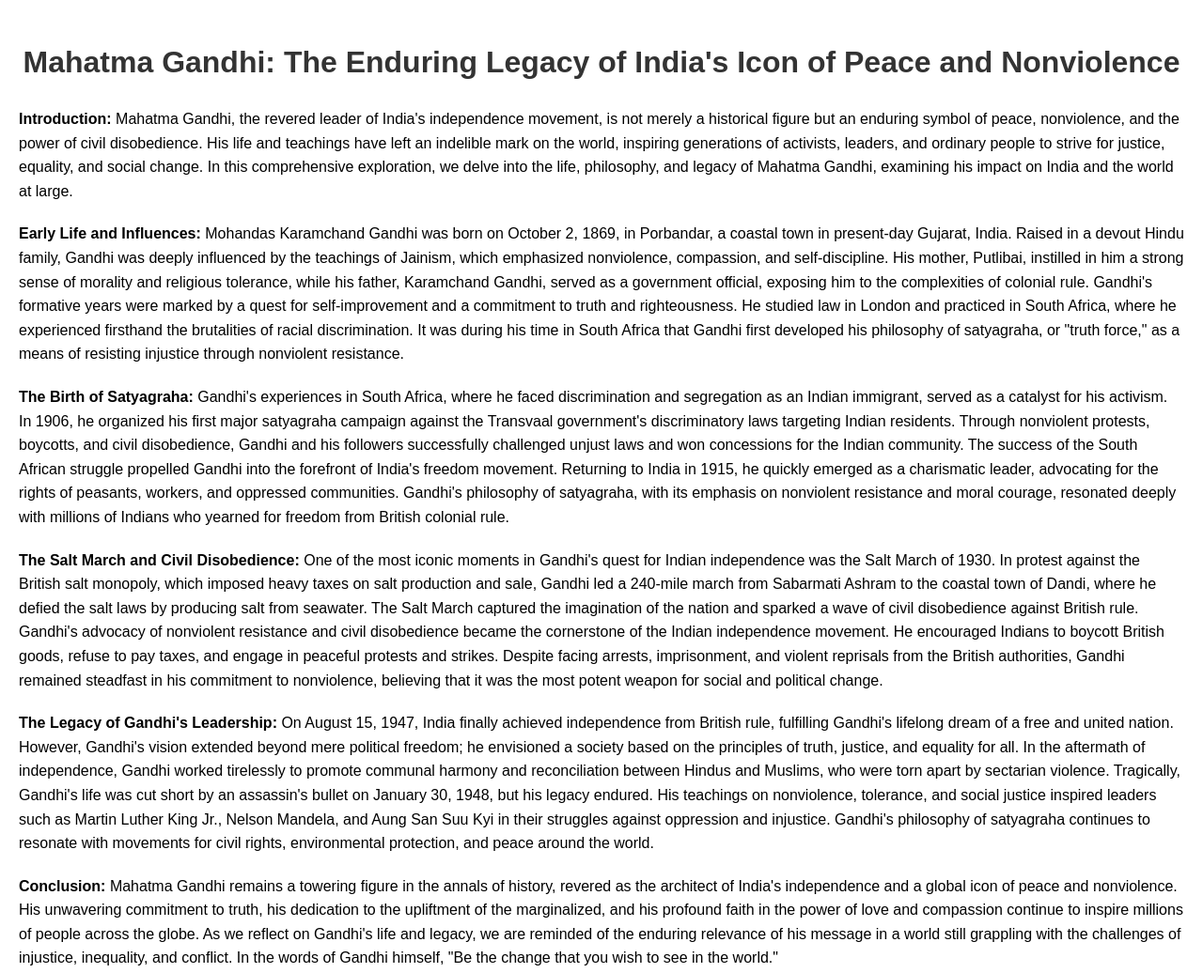
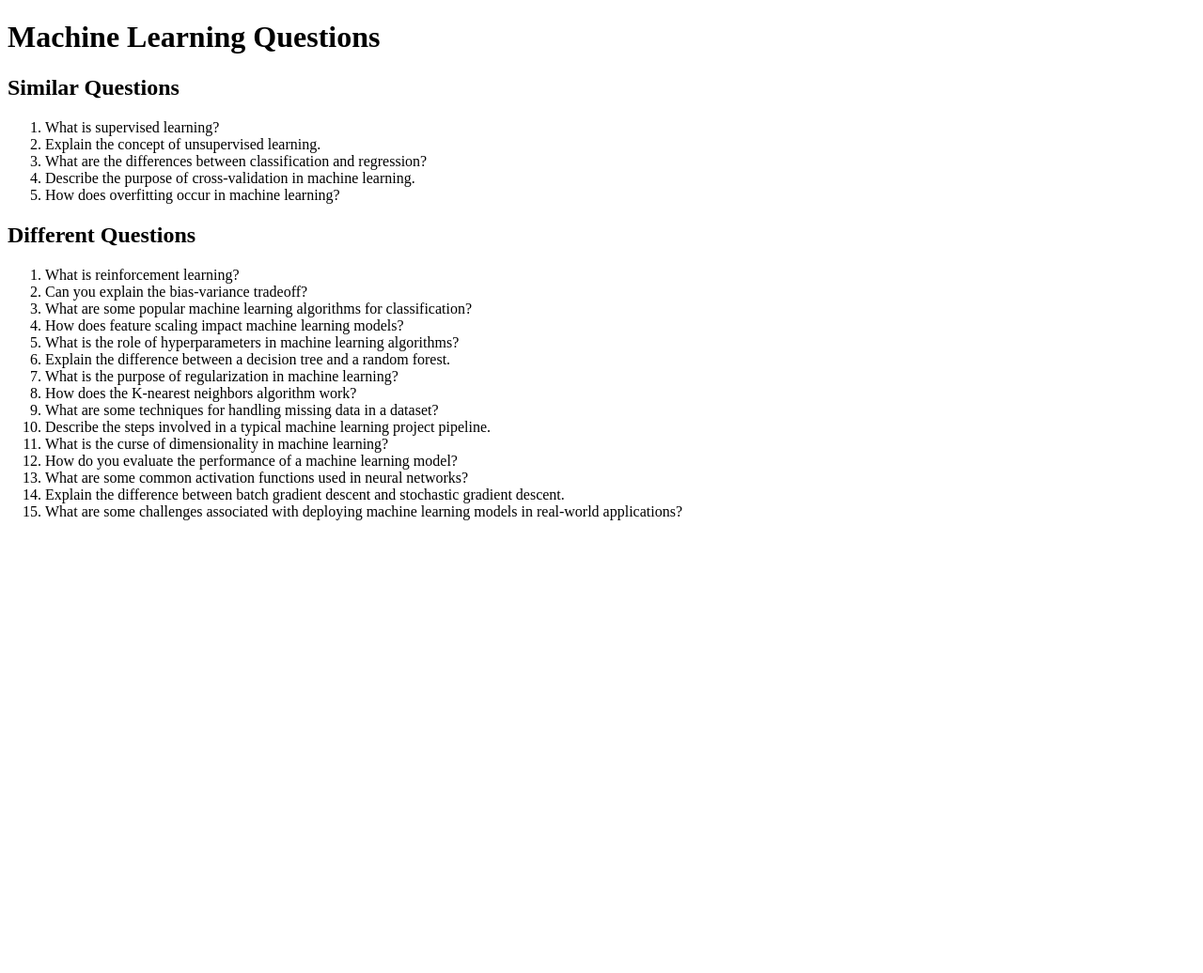
Before and after one commit to iamrudra-narayan/rudrawebarticle, a plain HTML site: page index.html in a window 1280 px wide. Shown: the whole page at 94% size. After the commit the page ends 800 px from the top, so only its background shows below. Drawn offline with Linux system fonts and the light colour scheme.

Commit message:
Update index.html

```diff
--- a/index.html
+++ b/index.html
@@ -1,37 +1,41 @@
 <!DOCTYPE html>
 <html lang="en">
 <head>
-    <meta charset="UTF-8">
-    <meta name="viewport" content="width=device-width, initial-scale=1.0">
-    <title>Mahatma Gandhi: The Enduring Legacy of India's Icon of Peace and Nonviolence</title>
-    <style>
-        body {
-            font-family: Arial, sans-serif;
-            line-height: 1.6;
-            margin: 0;
-            padding: 20px;
-        }
-        h1 {
-            text-align: center;
-            color: #333;
-        }
-        p {
-            margin-bottom: 20px;
-        }
-    </style>
+<meta charset="UTF-8">
+<meta name="viewport" content="width=device-width, initial-scale=1.0">
+<title>Machine Learning Questions</title>
 </head>
 <body>
-    <h1>Mahatma Gandhi: The Enduring Legacy of India's Icon of Peace and Nonviolence</h1>
-    <p><strong>Introduction:</strong> Mahatma Gandhi, the revered leader of India's independence movement, is not merely a historical figure but an enduring symbol of peace, nonviolence, and the power of civil disobedience. His life and teachings have left an indelible mark on the world, inspiring generations of activists, leaders, and ordinary people to strive for justice, equality, and social change. In this comprehensive exploration, we delve into the life, philosophy, and legacy of Mahatma Gandhi, examining his impact on India and the world at large.</p>
 
-    <p><strong>Early Life and Influences:</strong> Mohandas Karamchand Gandhi was born on October 2, 1869, in Porbandar, a coastal town in present-day Gujarat, India. Raised in a devout Hindu family, Gandhi was deeply influenced by the teachings of Jainism, which emphasized nonviolence, compassion, and self-discipline. His mother, Putlibai, instilled in him a strong sense of morality and religious tolerance, while his father, Karamchand Gandhi, served as a government official, exposing him to the complexities of colonial rule. Gandhi's formative years were marked by a quest for self-improvement and a commitment to truth and righteousness. He studied law in London and practiced in South Africa, where he experienced firsthand the brutalities of racial discrimination. It was during his time in South Africa that Gandhi first developed his philosophy of satyagraha, or "truth force," as a means of resisting injustice through nonviolent resistance.</p>
+<h1>Machine Learning Questions</h1>
 
-    <p><strong>The Birth of Satyagraha:</strong> Gandhi's experiences in South Africa, where he faced discrimination and segregation as an Indian immigrant, served as a catalyst for his activism. In 1906, he organized his first major satyagraha campaign against the Transvaal government's discriminatory laws targeting Indian residents. Through nonviolent protests, boycotts, and civil disobedience, Gandhi and his followers successfully challenged unjust laws and won concessions for the Indian community. The success of the South African struggle propelled Gandhi into the forefront of India's freedom movement. Returning to India in 1915, he quickly emerged as a charismatic leader, advocating for the rights of peasants, workers, and oppressed communities. Gandhi's philosophy of satyagraha, with its emphasis on nonviolent resistance and moral courage, resonated deeply with millions of Indians who yearned for freedom from British colonial rule.</p>
+<h2>Similar Questions</h2>
+<ol>
+  <li>What is supervised learning?</li>
+  <li>Explain the concept of unsupervised learning.</li>
+  <li>What are the differences between classification and regression?</li>
+  <li>Describe the purpose of cross-validation in machine learning.</li>
+  <li>How does overfitting occur in machine learning?</li>
+</ol>
 
-    <p><strong>The Salt March and Civil Disobedience:</strong> One of the most iconic moments in Gandhi's quest for Indian independence was the Salt March of 1930. In protest against the British salt monopoly, which imposed heavy taxes on salt production and sale, Gandhi led a 240-mile march from Sabarmati Ashram to the coastal town of Dandi, where he defied the salt laws by producing salt from seawater. The Salt March captured the imagination of the nation and sparked a wave of civil disobedience against British rule. Gandhi's advocacy of nonviolent resistance and civil disobedience became the cornerstone of the Indian independence movement. He encouraged Indians to boycott British goods, refuse to pay taxes, and engage in peaceful protests and strikes. Despite facing arrests, imprisonment, and violent reprisals from the British authorities, Gandhi remained steadfast in his commitment to nonviolence, believing that it was the most potent weapon for social and political change.</p>
+<h2>Different Questions</h2>
+<ol>
+  <li>What is reinforcement learning?</li>
+  <li>Can you explain the bias-variance tradeoff?</li>
+  <li>What are some popular machine learning algorithms for classification?</li>
+  <li>How does feature scaling impact machine learning models?</li>
+  <li>What is the role of hyperparameters in machine learning algorithms?</li>
+  <li>Explain the difference between a decision tree and a random forest.</li>
+  <li>What is the purpose of regularization in machine learning?</li>
+  <li>How does the K-nearest neighbors algorithm work?</li>
+  <li>What are some techniques for handling missing data in a dataset?</li>
+  <li>Describe the steps involved in a typical machine learning project pipeline.</li>
+  <li>What is the curse of dimensionality in machine learning?</li>
+  <li>How do you evaluate the performance of a machine learning model?</li>
+  <li>What are some common activation functions used in neural networks?</li>
+  <li>Explain the difference between batch gradient descent and stochastic gradient descent.</li>
+  <li>What are some challenges associated with deploying machine learning models in real-world applications?</li>
+</ol>
 
-    <p><strong>The Legacy of Gandhi's Leadership:</strong> On August 15, 1947, India finally achieved independence from British rule, fulfilling Gandhi's lifelong dream of a free and united nation. However, Gandhi's vision extended beyond mere political freedom; he envisioned a society based on the principles of truth, justice, and equality for all. In the aftermath of independence, Gandhi worked tirelessly to promote communal harmony and reconciliation between Hindus and Muslims, who were torn apart by sectarian violence. Tragically, Gandhi's life was cut short by an assassin's bullet on January 30, 1948, but his legacy endured. His teachings on nonviolence, tolerance, and social justice inspired leaders such as Martin Luther King Jr., Nelson Mandela, and Aung San Suu Kyi in their struggles against oppression and injustice. Gandhi's philosophy of satyagraha continues to resonate with movements for civil rights, environmental protection, and peace around the world.</p>
-
-    <p><strong>Conclusion:</strong> Mahatma Gandhi remains a towering figure in the annals of history, revered as the architect of India's independence and a global icon of peace and nonviolence. His unwavering commitment to truth, his dedication to the upliftment of the marginalized, and his profound faith in the power of love and compassion continue to inspire millions of people across the globe. As we reflect on Gandhi's life and legacy, we are reminded of the enduring relevance of his message in a world still grappling with the challenges of injustice, inequality, and conflict. In the words of Gandhi himself, "Be the change that you wish to see in the world."</p>
 </body>
 </html>
```
